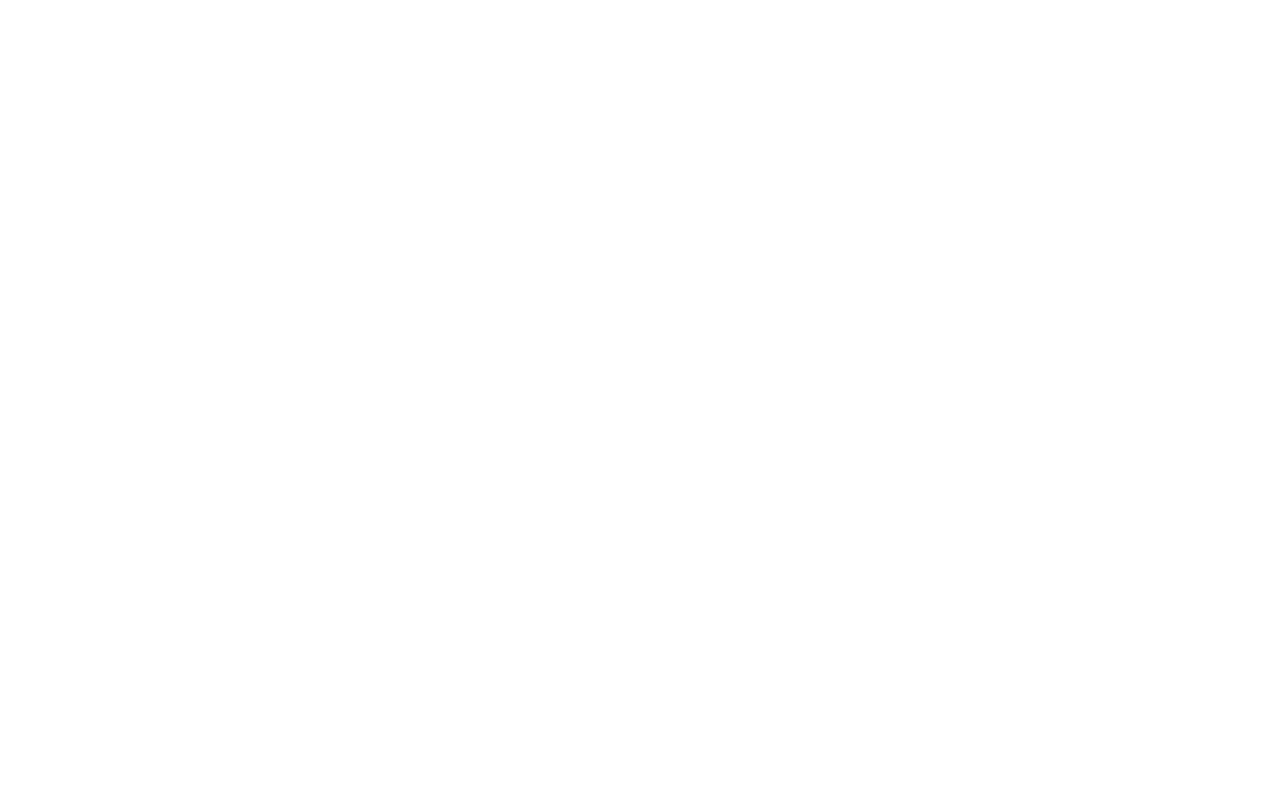
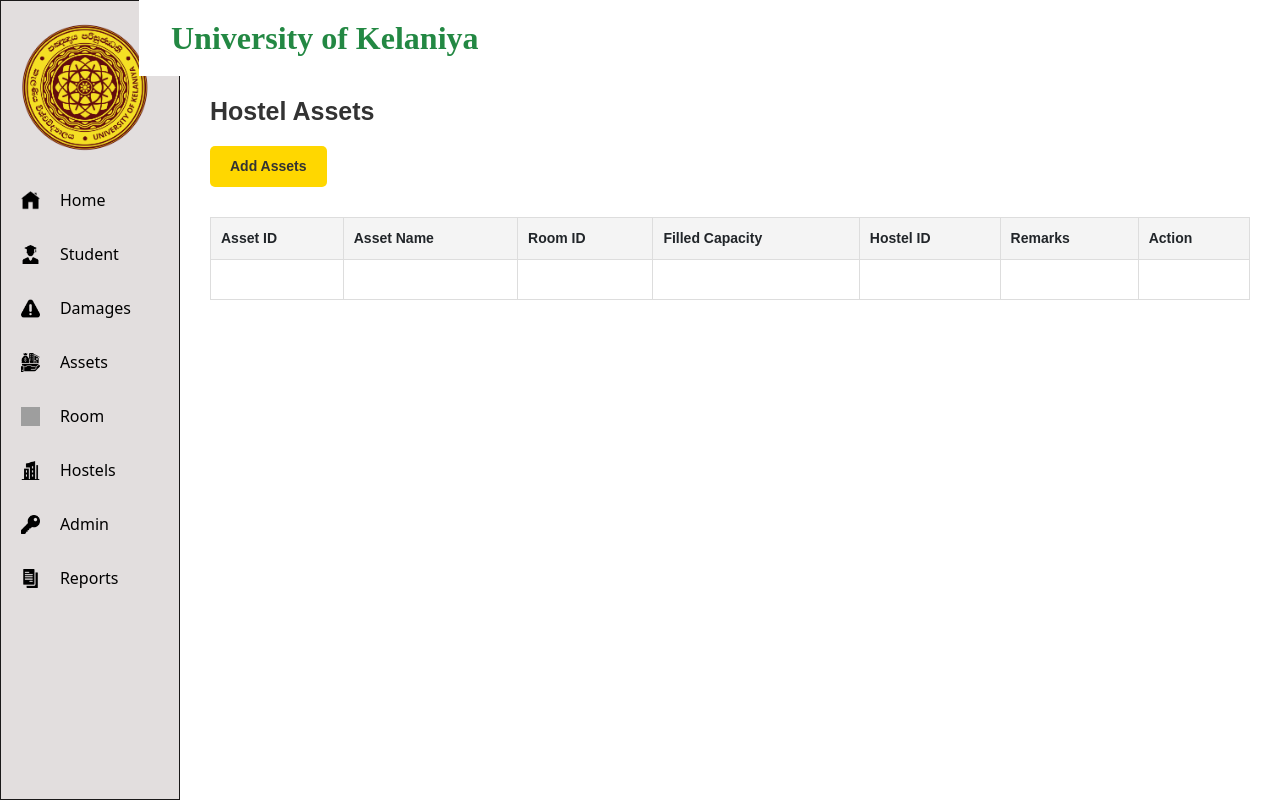
Before and after one commit to SewwandiPeiris/HostelManagementSystem_FrontEnd, a React (Vite) app in the folder hms_FrontEnd/: page /asset in a window 1280 px wide. Before the commit this address had no page. Built offline with nearby package versions, Linux system fonts and the light colour scheme; grey boxes are pictures that could not be loaded.

Commit message:
asset.page

```diff
--- a/hms_FrontEnd/src/App.jsx
+++ b/hms_FrontEnd/src/App.jsx
@@ -4,6 +4,7 @@
 import Home  from './Pages/Home/Home'
 import Hostel from './Pages/Hostel/Hostel'
 import Room from './Pages/Room/Room'
+import Asset from './Pages/Asset/Asset'
 const App = () => {
   return (
     <Router>
@@ -17,6 +18,9 @@
       <Routes>
         <Route path="/room" element={<Room/>}/>
       </Routes>
+      <Routes>
+        <Route path="/asset" element={<Asset/>}/>
+      </Routes>
     </Router>
   );
 }
--- a/hms_FrontEnd/src/Pages/Asset/Asset.css
+++ b/hms_FrontEnd/src/Pages/Asset/Asset.css
@@ -0,0 +1,66 @@
+.asset-container {
+    padding: 20px;
+    font-family: Arial, sans-serif;
+    margin-right: 200px;
+  }
+
+
+  .title {
+    text-align: left;
+    margin-bottom: 20px;
+    color: #333;
+    margin-left: 190px;
+    font-size:25px;
+    font-weight: bold;
+  }
+
+
+  .add-room-button {
+    background-color: #ffd700;
+    border: none;
+    padding: 10px 20px;
+    border-radius: 5px;
+    cursor: pointer;
+    font-size: 14px;
+    font-weight: bold;
+    margin-bottom: 20px;
+    color: #333;
+    transition: background-color 0.3s;
+    margin-left: 190px;
+  }
+
+  .add-room-button:hover {
+    background-color: #ffc107;
+  }
+
+
+  .asset-table {
+    width: 100%;
+    border-collapse: collapse;
+    margin-top: 10px;
+    margin-left: 190px;
+    overflow-y: auto;
+  }
+
+  .asset-table th,
+  .asset-table td {
+    border: 1px solid #ddd;
+    padding: 10px;
+    text-align: left;
+    font-size: 14px;
+  }
+
+  .asset-table th {
+    background-color: #f4f4f4;
+    font-weight: bold;
+  }
+
+  .asset-table tbody tr:hover {
+    background-color: #f9f9f9;
+  }
+
+
+  .asset-table td {
+    color: #555;
+    height: 40px;
+  }
--- a/hms_FrontEnd/src/Pages/Asset/Asset.jsx
+++ b/hms_FrontEnd/src/Pages/Asset/Asset.jsx
@@ -0,0 +1,44 @@
+import React from 'react';
+import { Link } from 'react-router-dom';
+import SideBar from '../../Components/SideBar';
+import Tool from '../../Components/Tool';
+import './Asset.css'
+const Asset = () => {
+    return (
+      <>
+        <SideBar />
+            <Tool />
+            <div className="asset-container">
+      <h2 className="title">Hostel Assets</h2>
+      <button className="add-room-button">Add Assets</button>
+      <table className="asset-table">
+        <thead>
+          <tr>
+            <th>Asset ID</th>
+            <th>Asset Name</th>
+            <th>Room ID</th>
+            <th>Filled Capacity</th>
+            <th>Hostel ID</th>
+            <th>Remarks</th>
+            <th>Action</th>
+          </tr>
+        </thead>
+        <tbody>
+          <tr>
+            <td></td>
+            <td></td>
+            <td></td>
+            <td></td>
+            <td></td>
+            <td></td>
+            <td></td>
+          </tr>
+        </tbody>
+      </table>
+    </div>
+
+            </>
+  );
+};
+
+export default Asset;
```
